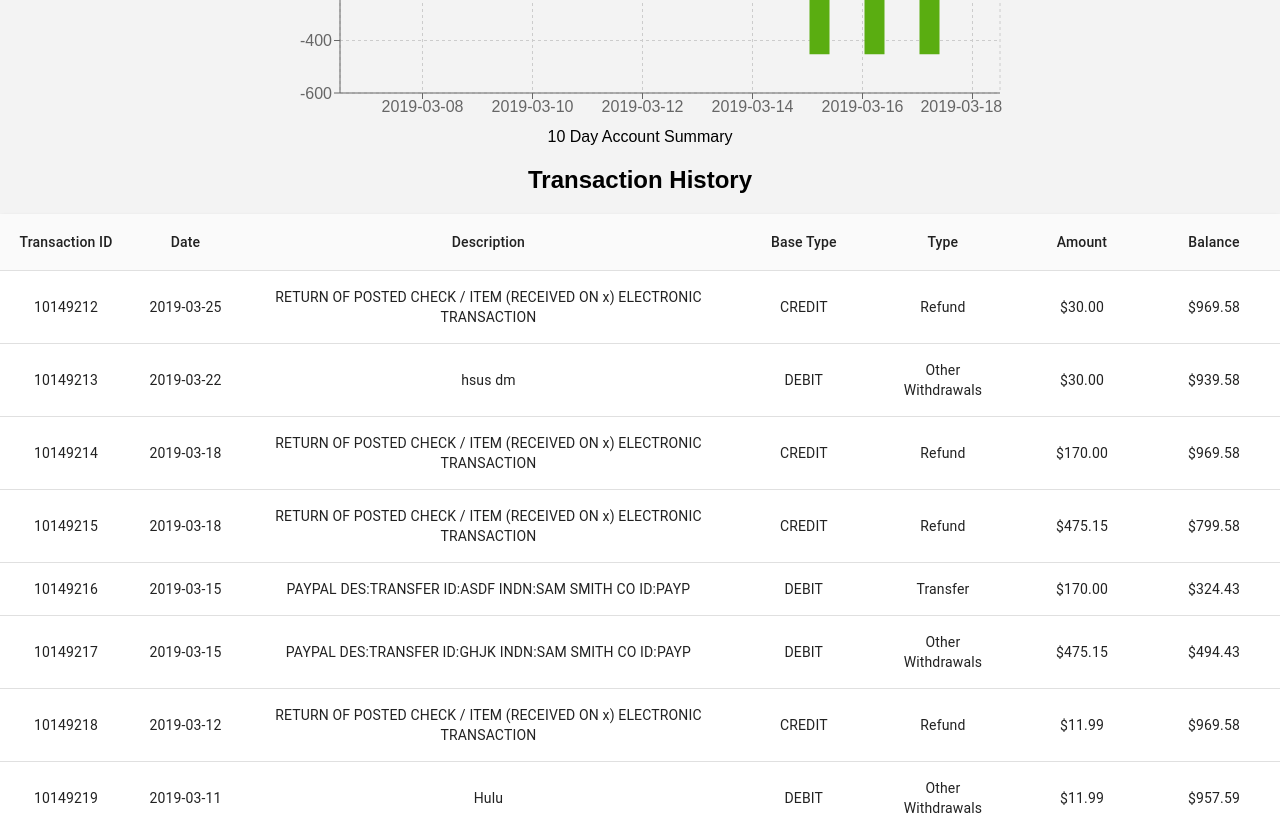
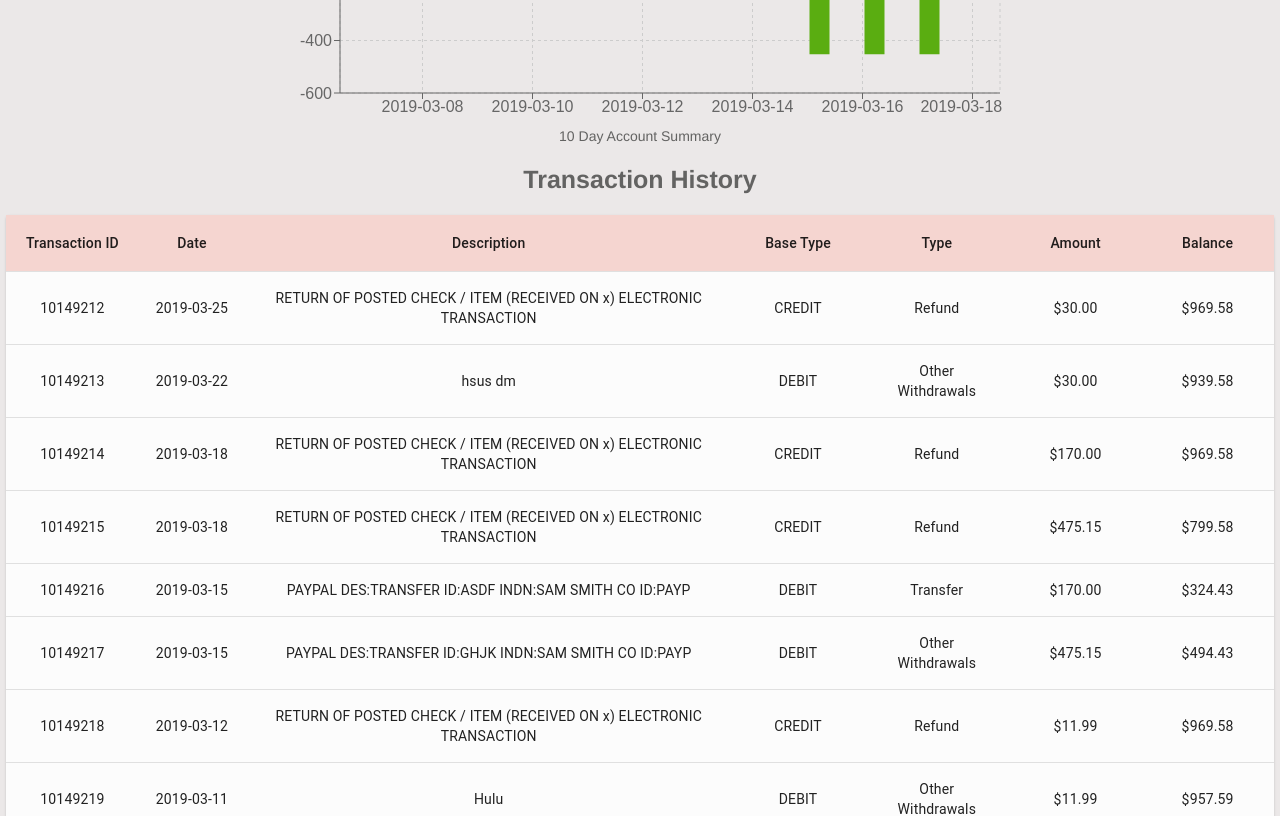
Before and after one commit to asingh120/react_UI-UX, a React (Create React App) app: page / in a window 1280 px wide. Shown: the part 620-1436 px from the top of the page. Built offline with nearby package versions, Linux system fonts and the light colour scheme.

Commit message:
updated styling

```diff
--- a/src/App.css
+++ b/src/App.css
@@ -1,7 +1,10 @@
 .App {
   text-align: center;
   font-family: Arial, Helvetica, sans-serif;
-  background-color: #f3f3f3;
+  background-color: #ebe8e8;
+  /* background-image: radial-gradient(black 50%, transparent 50%); */
+  /* background-image: radial-gradient(rgba(255, 0, 0, 0), rgb(27, 80, 129));
+  background-size: 20px 20px; */
 }
 
 .App-logo {
--- a/src/Components/Footer.js
+++ b/src/Components/Footer.js
@@ -14,7 +14,7 @@ const footerStyles = {
   fontWeight: "600",
   color: "#f3f3f3",
   height: 65,
-  background: "#f77c6b",
+  background: "#fc6f5b",
   fontSize: 14,
   boxShadow: "4px 4px 4px 4px #9E9E9E",
   textShadow: "1.5px 1.5px 1.5px 1.5px grey"
--- a/src/Components/Header.js
+++ b/src/Components/Header.js
@@ -17,7 +17,7 @@ const headerStyles = {
   fontWeight: "bold",
   color: "#f3f3f3",
   height: 65,
-  background: "#f77c6b",
+  background: "#fc6f5b",
   fontSize: 45,
   boxShadow: "3px 3px 2px #9E9E9E",
   textShadow: "1.5px 1.5px 1.5px grey"
--- a/src/Components/chart.js
+++ b/src/Components/chart.js
@@ -69,6 +69,13 @@ for (let i = 0; i < weekLabels.length; i++) {
   });
 }
 
+const styles = {
+  fontFamily: "Helvetica",
+  fontSize: 14,
+  color: "#636362",
+  fontWeight: "200"
+};
+
 const Chart = () => {
   const classes = useStyles();
   const [graph, setGraph] = useState("bar");
@@ -90,7 +97,7 @@ const Chart = () => {
             <Line type="monotone" dataKey="month" stroke="#8884d8" />
             <Line type="monotone" dataKey="amount" stroke="#82ca9d" />
           </LineChart>
-          <div>Average Monthly Balance</div>
+          <div style={styles}>Average Monthly Balance</div>
         </div>
       );
     } else if (graph === "radar") {
@@ -113,7 +120,7 @@ const Chart = () => {
               fillOpacity={0.6}
             />
           </RadarChart>
-          <div>Average Daily Balance</div>
+          <div style={styles}>Average Daily Balance</div>
         </div>
       );
     } else {
@@ -127,7 +134,7 @@ const Chart = () => {
             <Bar dataKey="date" fill="#8884d8" />
             <Bar dataKey="amount" fill="#5aad11" />
           </BarChart>
-          <div>10 Day Account Summary</div>
+          <div style={styles}>10 Day Account Summary</div>
         </div>
       );
     }
--- a/src/Components/table.js
+++ b/src/Components/table.js
@@ -102,14 +102,22 @@ for (let i = 0; i < txs.length; i++) {
 
 const useStyles = makeStyles({
   root: {
-    // width: "100%",
+    width: "99%",
+    margin: "auto"
     // fontFamily: "Apercu",
   },
   container: {
-    marginRight: "200"
+    //marginRight: "200"
     // maxHeight: 500
   }
 });
+
+const styles = {
+  fontFamily: "Helvetica",
+  fontSize: 25,
+  color: "#636362",
+  fontWeight: "600"
+};
 
 const StickyHeadTable = () => {
   const classes = useStyles();
@@ -127,7 +135,7 @@ const StickyHeadTable = () => {
 
   return (
     <div className="table">
-      <h2>Transaction History</h2>
+      <h2 style={styles}>Transaction History</h2>
       <Grid>
         <Paper className={classes.root}>
           <TableContainer className={classes.container}>
@@ -138,7 +146,10 @@ const StickyHeadTable = () => {
                     <TableCell
                       key={column.id}
                       align={column.align}
-                      style={{ minWidth: column.minWidth }}
+                      style={{
+                        minWidth: column.minWidth,
+                        background: "#f5d5d0"
+                      }}
                     >
                       {column.label}
                     </TableCell>
@@ -159,7 +170,11 @@ const StickyHeadTable = () => {
                         {columns.map(column => {
                           const value = row[column.id];
                           return (
-                            <TableCell key={column.id} align={column.align}>
+                            <TableCell
+                              key={column.id}
+                              align={column.align}
+                              style={{ background: "#fcfcfc" }}
+                            >
                               {column.format && typeof value === "number"
                                 ? column.format(value)
                                 : value}
```
